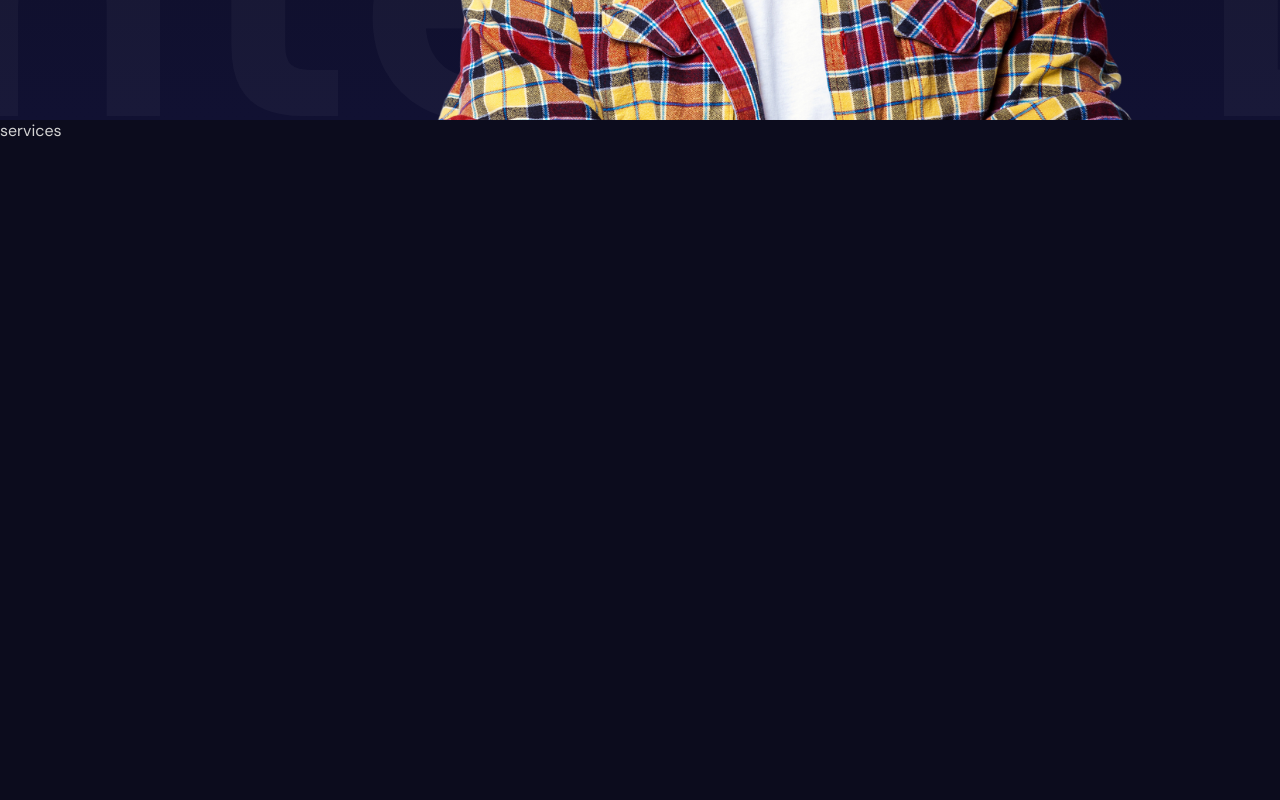
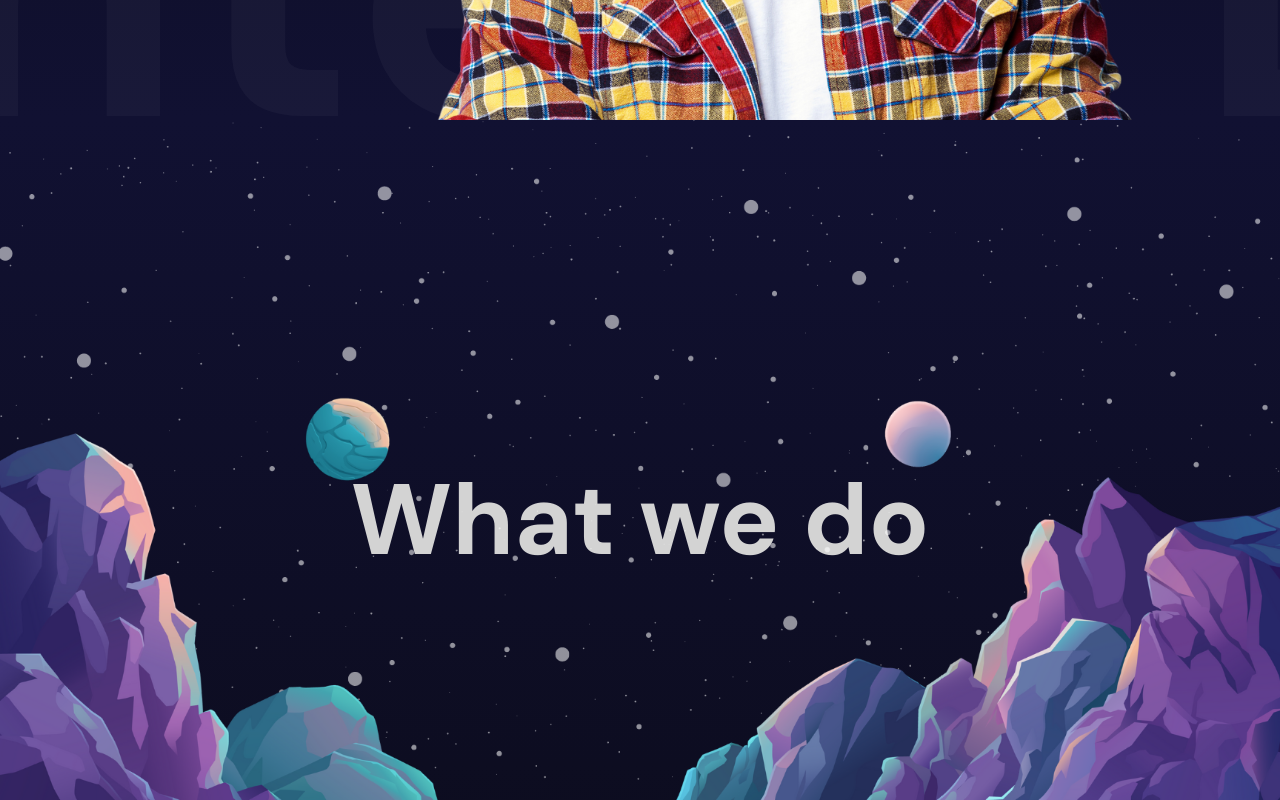
Before and after one commit to Nahid-07/animated-portfolio, a React (Vite) app: page / in a window 1280 px wide. Shown: the part 680-1480 px from the top of the page. Built offline with nearby package versions, Linux system fonts and the light colour scheme.

Commit message:
adde parallax

```diff
--- a/src/App.jsx
+++ b/src/App.jsx
@@ -1,6 +1,7 @@
 import './app.scss'
 import Hero from './component/hero/Hero';
 import Navbar from './component/navbar/Navbar';
+import Parallax from './component/parallax/Parallax';
 const App = () => {
   return <div>
 
@@ -8,9 +9,9 @@
     <Navbar/>
     <Hero/>
     </section>
-    <section id='Services'>services</section>
+    <section id='Services'><Parallax type='services'/></section>
     <section id='Portfolio'>paralax</section>
-    <section id='Contact'>portfolio1</section>
+    <section id='Contact'><Parallax type="portfolio"/></section>
     <section id='About'>portfolio2</section>
     <section>portfolio3</section>
     <section>contact</section>
--- /dev/null
+++ b/src/component/parallax/Parallax.jsx
@@ -0,0 +1,33 @@
+import { useRef } from "react";
+import "./parallax.scss";
+import {motion, useScroll, useTransform} from 'framer-motion'
+
+const Parallax = ({ type }) => {
+    const ref = useRef()
+    const {scrollYProgress} = useScroll({
+        target:ref,
+        offset:["start start", "end start"]
+    })
+
+    const ytext = useTransform(scrollYProgress,[0,1], ["0%", "500%"])
+    const yBG = useTransform(scrollYProgress,[0,1], ["0%", "100%"])
+  return (
+    <motion.div
+    ref={ref}
+      className="parallax"
+      style={{
+        background:
+          type === "services"
+            ? "linear-gradient(180deg, #111132, #0c0c1d)"
+            : "linear-gradient(180deg, #111132, #505064)",
+      }}
+    >
+      <motion.h1 style={{y:ytext}}>{type === "services" ? "What we do" : "what we did"}</motion.h1>
+      <motion.div className="mountains"></motion.div>
+      <motion.div style={{y:yBG, backgroundImage:`url(${type === "services" ? '/planets.png': '/sun.png'})`}} className="planets" ></motion.div>
+      <motion.div style={{x:yBG}} className="stars"></motion.div>
+    </motion.div>
+  );
+};
+
+export default Parallax;
--- /dev/null
+++ b/src/component/parallax/parallax.scss
@@ -0,0 +1,41 @@
+.parallax{
+    width: 100%;
+    height: 100%;
+    position: relative;
+    display: flex;
+    align-items: center;
+    justify-content: center;
+    overflow: hidden;
+
+    h1{
+        font-size: 100px;
+    }
+
+    .mountains{
+        background: url('/mountains.png');
+        background-size: cover;
+        width: 100%;
+        height: 100%;
+        background-position: bottom;
+        position: absolute;
+        z-index: 3;
+    }
+    .planets{
+        background: url('/planets.png');
+        background-size: cover;
+        width: 100%;
+        height: 100%;
+        background-position: bottom;
+        position: absolute;
+        z-index: 2;
+    }
+    .stars{
+        background: url('/stars.png');
+        background-size: cover;
+        width: 100%;
+        height: 100%;
+        background-position: bottom;
+        position: absolute;
+        z-index: 1;
+    }
+}
--- a/src/component/sidebar/sidebar.scss
+++ b/src/component/sidebar/sidebar.scss
@@ -6,6 +6,7 @@
   background: #fff;
   color: black;
 
+
   .bg {
     position: fixed;
     top: 0;
@@ -13,6 +14,7 @@
     bottom: 0;
     width: 400px;
     background-color: white;
+    z-index: 4;
     .links {
       position: absolute;
       width: 100%;
@@ -37,5 +39,6 @@
     background: transparent;
     border: none;
     cursor: pointer;
+    z-index: 4;
   }
 }
```
